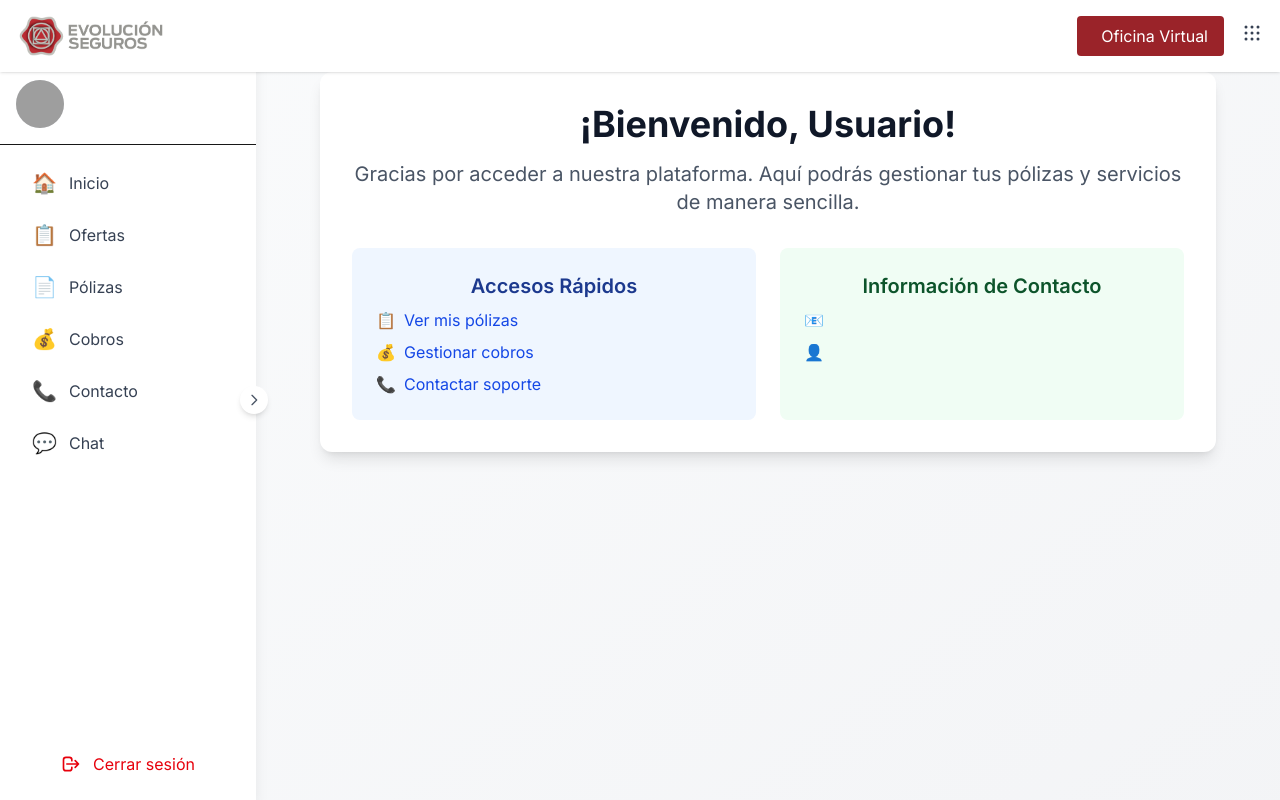
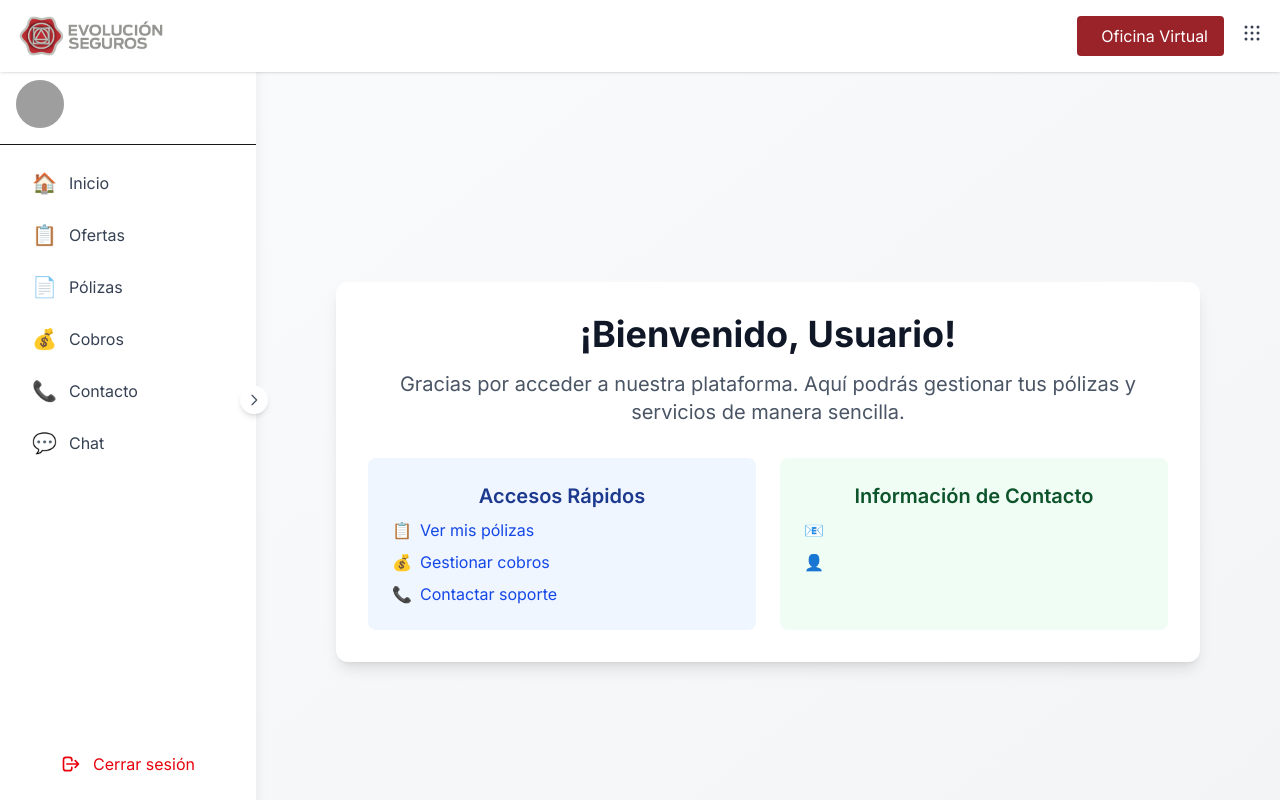
Before and after one commit to virutarasewiez/test-evo-web, a Next.js app: page /login/ingreso/bienvenida in a window 1280 px wide. Shown: the top 800 px of the page. Built offline with nearby package versions, Linux system fonts and the light colour scheme; sample sign-in values are in the browser's storage; grey boxes are pictures that could not be loaded.

Commit message:
corregido sidebar

```diff
--- a/src/app/login/components/Sidebar.tsx
+++ b/src/app/login/components/Sidebar.tsx
@@ -12,10 +12,20 @@ interface UserData {
   session_token: string;
 }
 
-export default function Sidebar() {
+interface SidebarProps {
+  onToggle?: (isOpen: boolean) => void;
+}
+
+export default function Sidebar({ onToggle }: SidebarProps) {
   const router = useRouter();
   const [userData, setUserData] = useState<UserData | null>(null);
   const [isOpen, setIsOpen] = useState(true);
+
+  const handleToggle = () => {
+    const newState = !isOpen;
+    setIsOpen(newState);
+    onToggle?.(newState);
+  };
 
   useEffect(() => {
     const storedData = localStorage.getItem('userData');
@@ -42,7 +52,7 @@ export default function Sidebar() {
     <div className={`fixed left-0 top-0 h-full bg-white shadow-lg transition-all duration-300 ${isOpen ? 'w-64' : 'w-20'}`}>
       {/* Toggle Button */}
       <button
-        onClick={() => setIsOpen(!isOpen)}
+        onClick={handleToggle}
         className="absolute -right-3 top-1/2 transform -translate-y-1/2 bg-white rounded-full p-1.5 shadow-md hover:bg-gray-100"
       >
         <svg
--- a/src/app/login/ingreso/bienvenida/page.tsx
+++ b/src/app/login/ingreso/bienvenida/page.tsx
@@ -52,8 +52,8 @@ export default function BienvenidaPage() {
   return (
     <div className="flex">
       <Sidebar onToggle={setIsSidebarOpen} />
-      <main className={`flex-1 min-h-screen bg-gradient-to-br from-gray-50 to-gray-100 transition-all duration-300 ${isSidebarOpen ? 'ml-64' : 'ml-20'}`}>
-        <div className="max-w-4xl mx-auto">
+      <main className={`flex-1 min-h-screen bg-gradient-to-br from-gray-50 to-gray-100 transition-all duration-300 ${isSidebarOpen ? 'ml-64' : 'ml-20'} flex items-center justify-center`}>
+        <div className="max-w-4xl w-full mx-auto px-4">
           <div className="bg-white rounded-xl shadow-lg p-8">
             <div className="text-center">
               <h1 className="text-4xl font-bold text-gray-900 mb-4">
```
